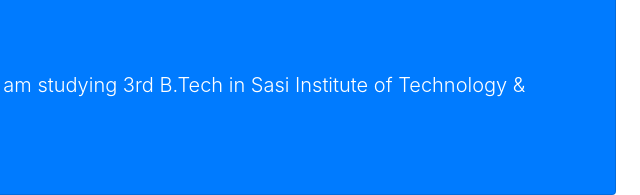
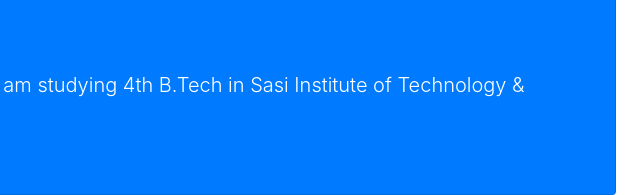
Before and after one commit to vijayalakshmi-Potu/portfolio, a plain HTML site: page index.html in a window 1280 px wide. Shown: the part 430-625 px from the top of the page, 579-1219 px from the left. Drawn offline with nearby package versions, Linux system fonts and the light colour scheme; some packages are replaced by stand-ins of ours; a script that the page names is missing.

Commit message:
Update index.html

```diff
--- a/index.html
+++ b/index.html
@@ -81,7 +81,7 @@
     <div id="home" class="collapse show">
         <div class="card card-body bg-primary text-white py-5">
           <h2>Welcome to My Page.</h2>
-          <p class="lead">Hello Everyone!! My Name is Potu Vijaya Lakshmi.I am studying 3rd B.Tech in Sasi Institute of
+          <p class="lead">Hello Everyone!! My Name is Potu Vijaya Lakshmi.I am studying 4th B.Tech in Sasi Institute of
               Technology & Engineering.I am Presenting my Portfolio Theme. </p>
         </div>
         <div class="card card-body py-5">
```
